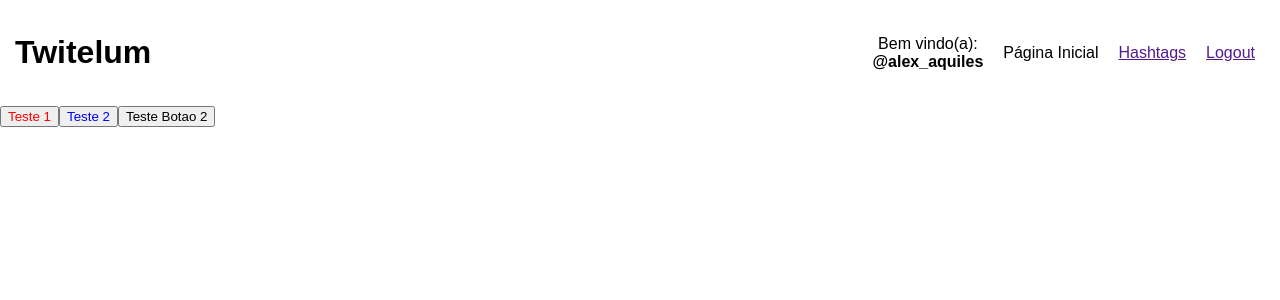
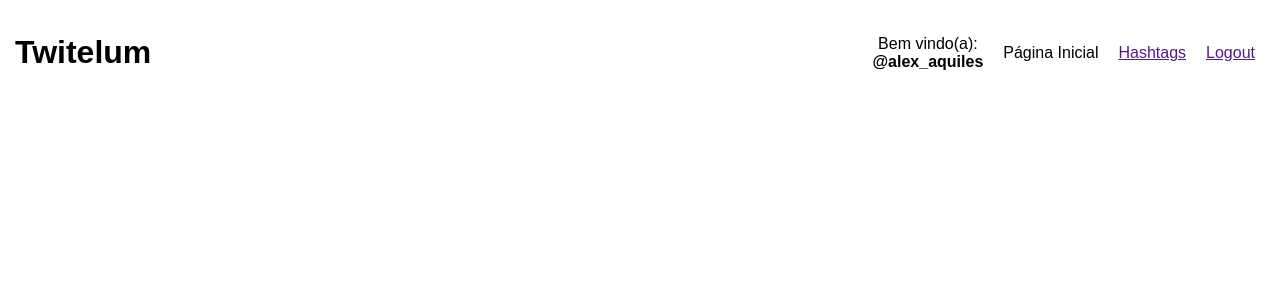
Before and after one commit to alexandreaquiles/react7804, a React (Create React App) app: page / in a window 1280 px wide. Shown: the top 300 px of the page. Built offline with nearby package versions, Linux system fonts and the light colour scheme.

Commit message:
Extra: remove código

```diff
--- a/src/App.js
+++ b/src/App.js
@@ -8,11 +8,6 @@ class App extends Component {
     return (
       <Fragment>
         <Cabecalho usuario="@alex_aquiles" />
-        <Botao1 cor="red" texto="Teste 1"/>
-        <Botao1 cor="blue" texto="Teste 2"/>
-        <Botao2 tipo="danger">
-          Teste Botao 2
-        </Botao2>
       </Fragment>
     );
   }
--- a/src/components/Botao.js
+++ /dev/null
@@ -1,24 +0,0 @@
-import React, { Component } from 'react';
-
-class Botao1 extends Component {
-    render() {
-        return (
-            <button style={{ color: this.props.cor }}>
-                {this.props.texto}
-            </button>
-        );
-    }
-}
-
-class Botao2 extends Component {
-    render() {
-        return (
-            <button className={"btn btn-" + this.props.tipo}>
-                {this.props.children}
-            </button>
-        );
-    }
-}
-
-
-export { Botao1, Botao2 };
```
